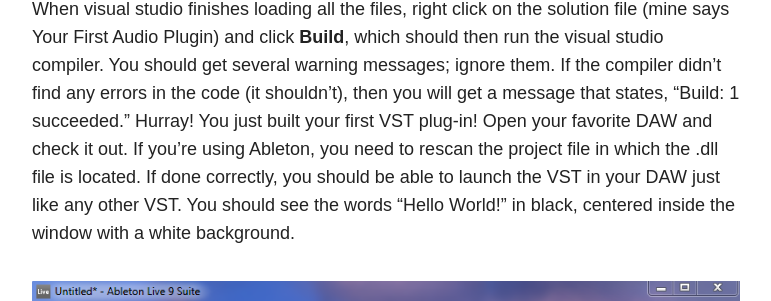
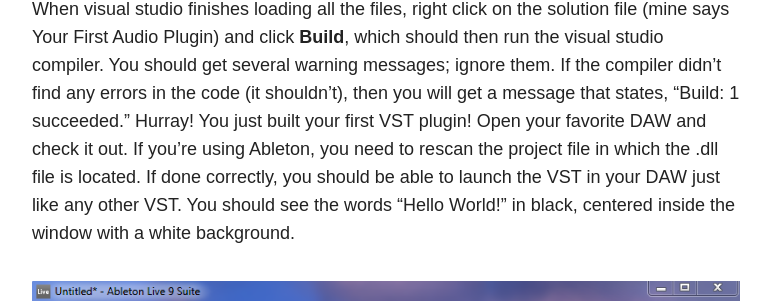
Before and after one commit to jamiemori/jamiemori.github.io, a Jekyll site: the page built from _posts/articles/2015-05-03-Making A Simple Subtractive Synthesizer Plug-in With JUCE Part 1.md, in a window 1280 px wide and 900 px high, scrolled down 9302 px. Shown: the part 233-534 px from the top of the window, without its empty margins (254-1025 px from the left). Built offline with Jekyll 4.4.1, drawn with Linux system fonts in a browser that asks for light colours; nearby versions of some CDN libraries; some of the changed text lies outside the part shown.

Commit message:
change files

```diff
--- a/_posts/articles/2015-05-03-Making A Simple Subtractive Synthesizer Plug-in With JUCE Part 1.md
+++ b/_posts/articles/2015-05-03-Making A Simple Subtractive Synthesizer Plug-in With JUCE Part 1.md
@@ -10,13 +10,13 @@
 
 Writing a software synth or effects processor is a formidable task for beginners because it requires knowledge in many areas:
 
-* <strong>Programming</strong>: As far as I know, most commercial plug-ins are written in C/C++. Of course, you can always write plug-ins in other languages such as Python, Java(Script) etc. If you want to create a full-fledged commercial class VST, you may need to familiarize yourself with several programming libraries, APIs, and markup languages.
+* <strong>Programming</strong>: As far as I know, most commercial plugins are written in C/C++. Of course, you can always write plugins in other languages such as Python, Java(Script) etc. If you want to create a full-fledged commercial class VST, you may need to familiarize yourself with several programming libraries, APIs, and markup languages.
 
 * <strong>DSP</strong>: Even if you know how to code, you cannot write an audio plugin without some understanding of digital signal processing (DSP). Software plugins inherently deal with digital signals, thus DSP is essential. Knowledge of signals in the analog domain may also be required for writing analog modeled software.
 
 * <strong>Math</strong>: If you are writing something elaborate, the math can get pretty gnarly. Doesn't hurt to know some complex analysis, linear algebra, calculus, differential equations, and so on.
 
-* <strong>Music</strong>: Developing a good audio plug-in isn't all technical. It is after all, going to be used by musicians, producers, and engineers with various backgrounds and skill sets. Music theory as well as practical musical skills will always come in handy.
+* <strong>Music</strong>: Developing a good audio plugin isn't all technical. It is after all, going to be used by musicians, producers, and engineers with various backgrounds and skill sets. Music theory as well as practical musical skills will always come in handy.
 
 * <strong>Design</strong>: Finally, a great software synth can be ruined by a horrible graphical user interface (GUI). You want it to be simultaneously pleasing to the eye and easy to use without sacrificing functionality. Achieving a good balance is key.
 
@@ -50,7 +50,7 @@
 
 So you've decided to go down the rabbit hole. Here are some things which I hope you get out of this tutorial.
 
-* A fully functional VST software synth plug-in written in C++ that will work in a DAW that supports VST plug-ins.
+* A fully functional VST software synth plugin written in C++ that will work in a DAW that supports VST plugins.
 
 * A deeper understanding of "what's under the hood" e.g., what's actually happening when you turn that decay knob.
 
@@ -60,7 +60,7 @@
 
 There's 3 things we need to install before we can start to program.
 
-1.[Steinberg SDK](http://www.steinberg.net/en/company/developers.html) (get the audio VST plug-in SDK). I put the SDK files in a folder at C:/VST3 SDK.
+1.[Steinberg SDK](http://www.steinberg.net/en/company/developers.html) (get the audio VST plugin SDK). I put the SDK files in a folder at C:/VST3 SDK.
 
 <figure>
   <!-- <a href="/images/vstsdk.png"> -->
@@ -109,7 +109,7 @@
   </caption>
 </figure>
 
-For this tutorial, many of the parameters in the project settings can be left blank. I filled in the <strong>Project Name</strong>, <strong>Project Version</strong>, <strong>Plugin Code</strong>, and deleted most everything else. Specify the <strong> Project Type</strong> as an Audio Plug-in. We will only be building a VST. <strong> Plugin Channel Configuration </strong> can be left as {1,1,}, {2,2,} (1 in 1 out, 2 in 2out). This plugin <strong>is a synth</strong>, <strong>wants midi input</strong>, and <strong>silence in should produce silence out</strong>. Include the binary data file in the appconfig.h file.
+For this tutorial, many of the parameters in the project settings can be left blank. I filled in the <strong>Project Name</strong>, <strong>Project Version</strong>, <strong>Plugin Code</strong>, and deleted most everything else. Specify the <strong> Project Type</strong> as an Audio plugin. We will only be building a VST. <strong> Plugin Channel Configuration </strong> can be left as {1,1,}, {2,2,} (1 in 1 out, 2 in 2out). This plugin <strong>is a synth</strong>, <strong>wants midi input</strong>, and <strong>silence in should produce silence out</strong>. Include the binary data file in the appconfig.h file.
 
 Let's shift our attention to the tabs on the left. For this tutorial, we can get away without touching the <strong> Modules </strong> tab. In short, the modules tab allows us to specify what modules we want to use in our project. We certainly won't be needing all the modules for our simple synth and at this point in the tutorial, we really don't need to be optimizing our modules setup, so it's best that we leave this section as is. The tab below modules is the <strong>  Visual Studio 2013 </strong> tab. There's generally not much to do here either, however a crucial entry is the <strong> VST Folder</strong>, which specifies where JUCE/visual studio will look for the VST SDK files. Remember where you put the SDK files? (I put mine in C:/VST3 SDK)
 
@@ -119,7 +119,7 @@
   </a>
 </figure>
 
-Finally, go to <strong> Debug </strong>. It should look something like this. If you plan on building a 64-bit VST plug-in, modify <strong> Architecture </strong> to x64. Otherwise, leave it as 32-bit.
+Finally, go to <strong> Debug </strong>. It should look something like this. If you plan on building a 64-bit VST plugin, modify <strong> Architecture </strong> to x64. Otherwise, leave it as 32-bit.
 
 <figure>
   <!-- <a href="/images/visualstudio.png"> -->
@@ -135,7 +135,7 @@
   </a>
 </figure>
 
-When visual studio finishes loading all the files, right click on the solution file (mine says Your First Audio Plugin) and click <strong>Build</strong>, which should then run the visual studio compiler. You should get several warning messages; ignore them. If the compiler didn't find any errors in the code (it shouldn't), then you will get a message that states, "Build: 1 succeeded." Hurray! You just built your first VST plug-in! Open your favorite DAW and check it out. If you're using Ableton, you need to rescan the project file in which the .dll file is located. If done correctly, you should be able to launch the VST in your DAW just like any other VST. You should see the words "Hello World!" in black, centered inside the window with a white background.
+When visual studio finishes loading all the files, right click on the solution file (mine says Your First Audio Plugin) and click <strong>Build</strong>, which should then run the visual studio compiler. You should get several warning messages; ignore them. If the compiler didn't find any errors in the code (it shouldn't), then you will get a message that states, "Build: 1 succeeded." Hurray! You just built your first VST plugin! Open your favorite DAW and check it out. If you're using Ableton, you need to rescan the project file in which the .dll file is located. If done correctly, you should be able to launch the VST in your DAW just like any other VST. You should see the words "Hello World!" in black, centered inside the window with a white background.
 
 <figure>
   <!-- <a href="/images/visualstudio.png"> -->
```
